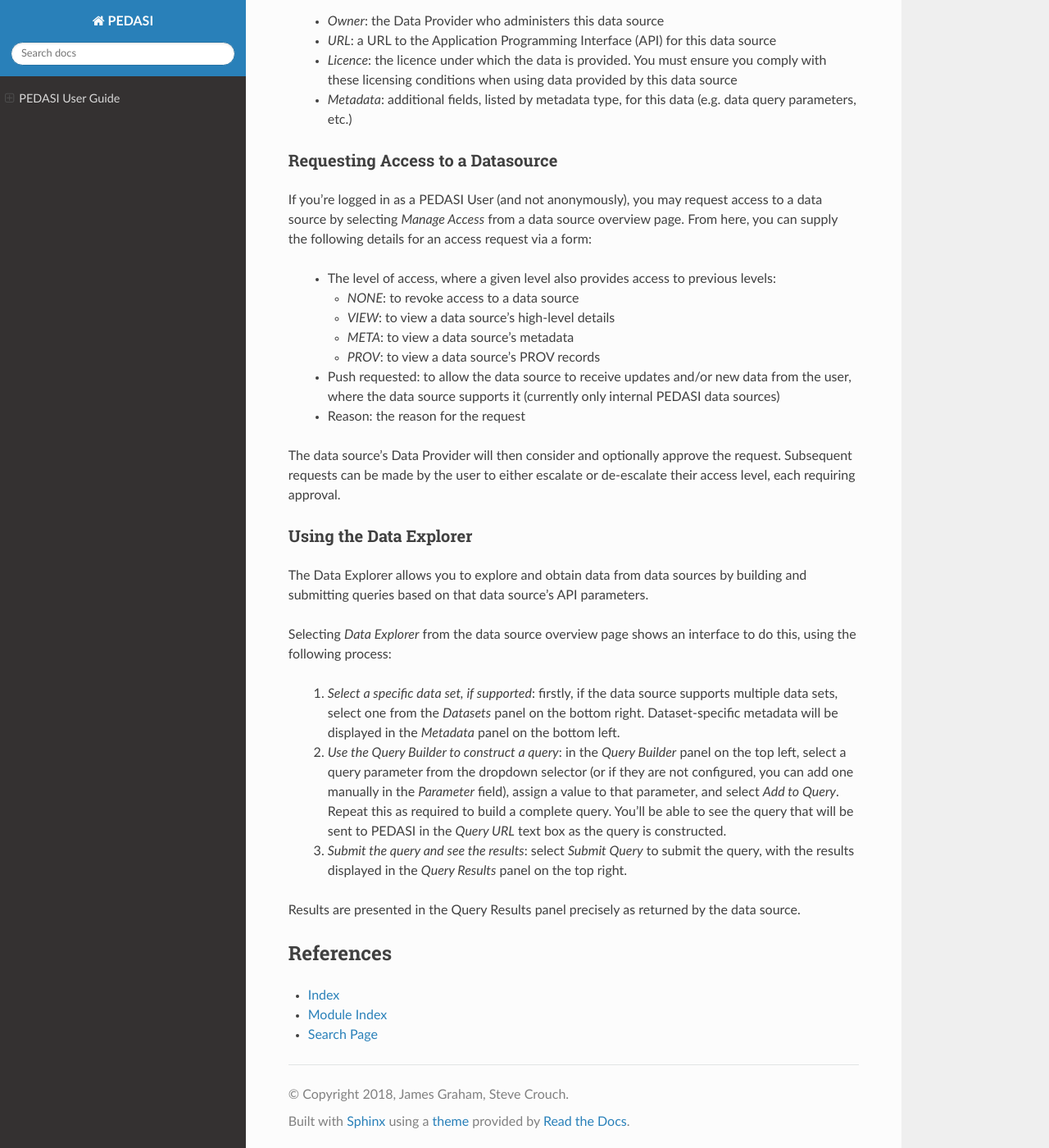
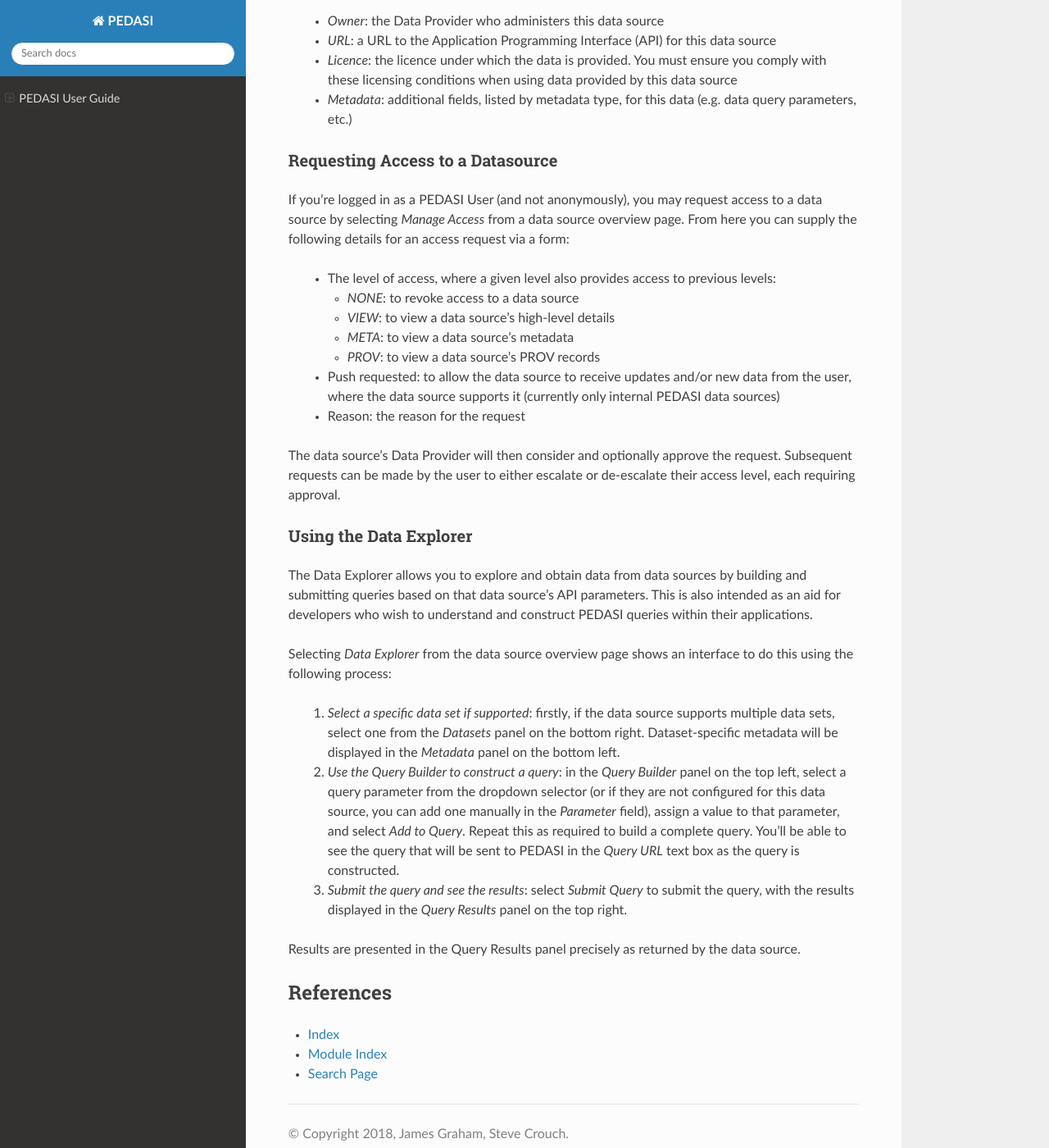
Before and after one commit to tiferrei/PEDASI, a Sphinx documentation site: the page built from docs/source/guide_user.rst, in a window 1280 px wide and 1400 px high, scrolled down 1882 px. Shown: the whole window at 82% size. Built offline with Sphinx 7.4.7 and the Read the Docs theme 2.0.0, drawn with Linux system fonts in a browser that asks for light colours; the version number could not be read and is left out; some of the changed text lies outside the part shown.

Commit message:
Remove unnecessary punctuation, minor prose fix

```diff
--- a/docs/source/guide_user.rst
+++ b/docs/source/guide_user.rst
@@ -13,9 +13,9 @@
 
 There are four classes of users within PEDASI:
 
- - *Basic User*: these are anonymous users, able to browse and search the catalogue's public data sources and associated metadata, and retrieve public datasets from those data sources. They can also request a *PEDASI User* account. The data access activities of Basic Users are not tracked by PEDASI.
+ - *Basic User*: these are anonymous users, able to browse and search the catalogue's public data sources and associated metadata and retrieve public datasets from those data sources. They can also request a *PEDASI User* account. The data access activities of Basic Users are not tracked by PEDASI.
 
- - *PEDASI User*: in addition to what a Basic User can do, these users can also request access to specific data sources, which may be approved by *Data Providers*. These users are also *observed* within PEDASI, with data access activities tracked by the system (for those data sources that opt to track user activities).
+ - *PEDASI User*: in addition to what a Basic User can do these users can also request access to specific data sources, which may be approved by *Data Providers*. These users are also *observed* within PEDASI, with data access activities tracked by the system (for those data sources that opt to track user activities).
 
 Another class of user is the *Provider*, used for administering PEDASI data sources and applications. These build on what PEDASI Users can do:
 
@@ -53,7 +53,7 @@
 Registering for an Account
 ^^^^^^^^^^^^^^^^^^^^^^^^^^
 
-The preferred method to register an account with PEDASI is to register your Google account. If you don't have a Google account, you can `sign up for one`_. Once you have an account, you should contact the PEDASI Central Administrator via their contact details and request that your account be added to the system.
+The preferred method to register an account with PEDASI is to register your Google account. If you don't have a Google account you can `sign up for one`_. Once you have an account you should contact the PEDASI Central Administrator via their contact details and request that your account be added to the system.
 
 Once approved, log in to the system as a PEDASI User using your Google account by selecting *Google Login* on the front page navigation bar.
 
@@ -80,7 +80,7 @@
 Requesting Access to a Datasource
 ^^^^^^^^^^^^^^^^^^^^^^^^^^^^^^^^^
 
-If you're logged in as a PEDASI User (and not anonymously), you may request access to a data source by selecting *Manage Access* from a data source overview page. From here, you can supply the following details for an access request via a form:
+If you're logged in as a PEDASI User (and not anonymously), you may request access to a data source by selecting *Manage Access* from a data source overview page. From here you can supply the following details for an access request via a form:
 
  - The level of access, where a given level also provides access to previous levels:
 
@@ -98,13 +98,13 @@
 Using the Data Explorer
 ^^^^^^^^^^^^^^^^^^^^^^^
 
-The Data Explorer allows you to explore and obtain data from data sources by building and submitting queries based on that data source's API parameters.
+The Data Explorer allows you to explore and obtain data from data sources by building and submitting queries based on that data source's API parameters. This is also intended as an aid for developers who wish to understand and construct PEDASI queries within their applications.
 
-Selecting *Data Explorer* from the data source overview page shows an interface to do this, using the following process:
+Selecting *Data Explorer* from the data source overview page shows an interface to do this using the following process:
 
- 1. *Select a specific data set, if supported*: firstly, if the data source supports multiple data sets, select one from the *Datasets* panel on the bottom right. Dataset-specific metadata will be displayed in the *Metadata* panel on the bottom left.
+ 1. *Select a specific data set if supported*: firstly, if the data source supports multiple data sets, select one from the *Datasets* panel on the bottom right. Dataset-specific metadata will be displayed in the *Metadata* panel on the bottom left.
 
- 2. *Use the Query Builder to construct a query*: in the *Query Builder* panel on the top left, select a query parameter from the dropdown selector (or if they are not configured, you can add one manually in the *Parameter* field), assign a value to that parameter, and select *Add to Query*. Repeat this as required to build a complete query. You'll be able to see the query that will be sent to PEDASI in the *Query URL* text box as the query is constructed.
+ 2. *Use the Query Builder to construct a query*: in the *Query Builder* panel on the top left, select a query parameter from the dropdown selector (or if they are not configured for this data source, you can add one manually in the *Parameter* field), assign a value to that parameter, and select *Add to Query*. Repeat this as required to build a complete query. You'll be able to see the query that will be sent to PEDASI in the *Query URL* text box as the query is constructed.
 
  3. *Submit the query and see the results*: select *Submit Query* to submit the query, with the results displayed in the *Query Results* panel on the top right.
 
```
